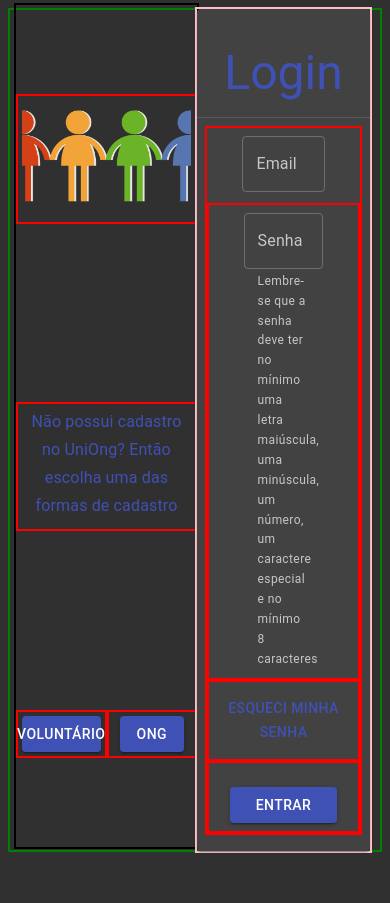
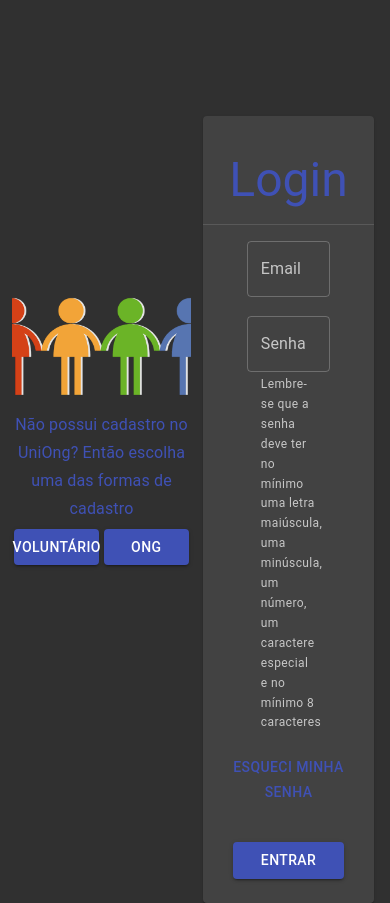
Before and after one commit to MichelFernandes1997/TCC, a React (Create React App) app: page / in a window 390 px wide. Before the commit the page ends 860 px from the top, so only its background shows below. Built offline with nearby package versions, Linux system fonts and the light colour scheme.

Commit message:
corrigido bug no layout mobile

```diff
--- a/src/pages/login/index.tsx
+++ b/src/pages/login/index.tsx
@@ -46,7 +46,6 @@ const useStyles = makeStyles((theme: Theme) =>
       height: "100vh",
       display: "flex",
       justifyContent: "center",
-      border: "2px solid green",
     },
     paper: {
       padding: theme.spacing(2),
@@ -55,7 +54,6 @@ const useStyles = makeStyles((theme: Theme) =>
     },
     align: {
       textAlign: "center",
-      border: "2px solid red",
     },
     logoOngs: {
       width: "100%",
@@ -115,7 +113,7 @@ const Login: React.FC = () => {
     if (email !== "") {
       handleValidityEmail();
     }
-  }, [email, handleValidityEmail]);
+  }, [email]);
 
   return (
     <Box
@@ -125,19 +123,19 @@ const Login: React.FC = () => {
       m={1}
       className={classes.formContainer}
     >
-      <Grid container>
+      <Grid container spacing={2} style={{ height: "100%" }}>
         <Grid item xs={6}>
           <Grid
             container
             spacing={1}
             style={{
-              border: "2px solid black",
               height: "100%",
               display: "flex",
               alignItems: "center",
               justifyContent: "center",
             }}
           >
+            <Grid container>
               <Grid item xs={12} className={classes.align}>
                 <img
                   src={Ong}
@@ -155,7 +153,7 @@ const Login: React.FC = () => {
                 <Button
                   variant="contained"
                   color="primary"
-                style={{ width: "100%" }}
+                  style={{ width: "95%", maxWidth: "450px" }}
                   data-uri="/register/voluntario"
                   onClick={handleSendTo}
                 >
@@ -166,7 +164,7 @@ const Login: React.FC = () => {
                 <Button
                   variant="contained"
                   color="primary"
-                style={{ width: "70%" }}
+                  style={{ width: "95%", maxWidth: "450px" }}
                   data-uri="/register/ong"
                   onClick={handleSendTo}
                 >
@@ -175,11 +173,17 @@ const Login: React.FC = () => {
               </Grid>
             </Grid>
           </Grid>
-        <Grid item xs={6} style={{ height: "100%", border: "2px solid pink" }}>
+        </Grid>
+        <Grid item xs={6} style={{ height: "100%" }}>
           <Grid
             container
             spacing={1}
-            style={{ height: "100%", border: "0px solid yellow" }}
+            style={{
+              height: "100%",
+              display: "flex",
+              alignItems: "center",
+              justifyContent: "center",
+            }}
           >
             <Grid item xs={12}>
               <form
@@ -188,6 +192,8 @@ const Login: React.FC = () => {
                 style={{
                   width: "100%",
                   height: "100%",
+                  minHeight: "420px",
+                  maxHeight: "620px",
                 }}
                 onSubmit={handleSubmit}
               >
--- a/src/pages/register/ong/index.tsx
+++ b/src/pages/register/ong/index.tsx
@@ -41,7 +41,7 @@ const useStyles = makeStyles((theme: Theme) =>
       border: "1px solid white",
     },
     fullWidth: {
-      width: "99%",
+      width: "100%",
     },
     fullSize: {
       width: "99%",
@@ -117,6 +117,8 @@ const Ong: React.FC = () => {
   const [infoEmail, setInfoEmail] = useState<string | null>(null);
 
   const [infoData, setInfoData] = useState<string | null>(null);
+
+  const [windowWidth, setWindowWidth] = useState<number | null>(null);
 
   const handleValidityNome = (): boolean => {
     if (nome === "") {
@@ -434,6 +436,20 @@ const Ong: React.FC = () => {
     }
   }, [senha]);
 
+  useEffect(() => {
+    function handleResize() {
+      setWindowWidth(window.innerWidth);
+    }
+
+    window.addEventListener("resize", handleResize);
+
+    return () => window.removeEventListener("resize", handleResize);
+  }, [window]);
+
+  useEffect(() => {
+    setWindowWidth(window.innerWidth);
+  }, []);
+
   return (
     <Box
       display="flex"
@@ -459,7 +475,10 @@ const Ong: React.FC = () => {
           >
             <Box display="flex" alignItems="center" style={{ height: "80%" }}>
               <Grid container spacing={3}>
-                <Grid item xs={4}>
+                <Grid
+                  item
+                  xs={windowWidth !== null ? (windowWidth < 720 ? 12 : 4) : 4}
+                >
                   <TextField
                     id="nome"
                     label="Nome"
@@ -472,7 +491,10 @@ const Ong: React.FC = () => {
                   />
                 </Grid>
 
-                <Grid item xs={4}>
+                <Grid
+                  item
+                  xs={windowWidth !== null ? (windowWidth < 720 ? 12 : 4) : 4}
+                >
                   <MuiPickersUtilsProvider utils={DateFnsUtils}>
                     <KeyboardDatePicker
                       id="date-picker-dialog"
@@ -503,7 +525,10 @@ const Ong: React.FC = () => {
                   </Typography>
                 </Grid>
 
-                <Grid item xs={4}>
+                <Grid
+                  item
+                  xs={windowWidth !== null ? (windowWidth < 720 ? 12 : 4) : 4}
+                >
                   <TextField
                     id="cnpj"
                     label="CNPJ"
@@ -519,7 +544,6 @@ const Ong: React.FC = () => {
                     onChange={(e) => handleChangeCnpj(e.target.value)}
                   />
                 </Grid>
-                <Grid item xs={12}></Grid>
                 <Grid item xs={12}>
                   <TextField
                     id="descricao"
@@ -532,8 +556,10 @@ const Ong: React.FC = () => {
                     onChange={(e) => handleChangeDescricao(e.target.value)}
                   />
                 </Grid>
-                <Grid item xs={12}></Grid>
-                <Grid item xs={4}>
+                <Grid
+                  item
+                  xs={windowWidth !== null ? (windowWidth < 720 ? 12 : 4) : 4}
+                >
                   <TextField
                     id="email"
                     label="E-mail"
@@ -549,7 +575,10 @@ const Ong: React.FC = () => {
                     onChange={(e) => handleChangeEmail(e.target.value)}
                   />
                 </Grid>
-                <Grid item xs={4}>
+                <Grid
+                  item
+                  xs={windowWidth !== null ? (windowWidth < 720 ? 12 : 4) : 4}
+                >
                   <TextField
                     id="senha"
                     label="Senha"
@@ -620,7 +649,10 @@ const Ong: React.FC = () => {
                     onChange={(e) => handleChangeSenha(e.target.value)}
                   />
                 </Grid>
-                <Grid item xs={4}>
+                <Grid
+                  item
+                  xs={windowWidth !== null ? (windowWidth < 720 ? 12 : 4) : 4}
+                >
                   <TextField
                     id="confirmaSenha"
                     label="Confirme a senha"
--- a/src/pages/register/voluntario/index.tsx
+++ b/src/pages/register/voluntario/index.tsx
@@ -37,7 +37,7 @@ const useStyles = makeStyles((theme: Theme) =>
       border: "1px solid white",
     },
     fullWidth: {
-      width: "99%",
+      width: "100%",
     },
     fullSize: {
       width: "99%",
@@ -106,6 +106,8 @@ const Voluntario: React.FC = () => {
   const [infoEmail, setInfoEmail] = useState<string | null>(null);
 
   const [errorData, setErrorData] = useState<boolean>(false);
+
+  const [windowWidth, setWindowWidth] = useState<number | null>(null);
 
   const handleValidityNomeCompleto = (): boolean => {
     if (nomeCompleto === "") {
@@ -332,6 +334,20 @@ const Voluntario: React.FC = () => {
     }
   }, [senha]);
 
+  useEffect(() => {
+    function handleResize() {
+      setWindowWidth(window.innerWidth);
+    }
+
+    window.addEventListener("resize", handleResize);
+
+    return () => window.removeEventListener("resize", handleResize);
+  }, [window]);
+
+  useEffect(() => {
+    setWindowWidth(window.innerWidth);
+  }, []);
+
   return (
     <Box
       display="flex"
@@ -340,12 +356,7 @@ const Voluntario: React.FC = () => {
       m={1}
       className={classes.formContainer}
     >
-      <form
-        noValidate
-        autoComplete="off"
-        style={{ height: "60%" }}
-        onSubmit={handleSubmit}
-      >
+      <form noValidate autoComplete="off" onSubmit={handleSubmit}>
         <Card style={{ height: "100%" }}>
           <CardHeader
             title={
@@ -362,7 +373,10 @@ const Voluntario: React.FC = () => {
           >
             <Box display="flex" alignItems="center" style={{ height: "80%" }}>
               <Grid container spacing={3}>
-                <Grid item xs={6}>
+                <Grid
+                  item
+                  xs={windowWidth !== null ? (windowWidth < 850 ? 12 : 5) : 5}
+                >
                   <TextField
                     id="nomeCompleto"
                     label="Nome Completo"
@@ -373,7 +387,10 @@ const Voluntario: React.FC = () => {
                     onChange={(e) => handleChangeNomeCompleto(e.target.value)}
                   />
                 </Grid>
-                <Grid item xs={3}>
+                <Grid
+                  item
+                  xs={windowWidth !== null ? (windowWidth < 850 ? 12 : 3) : 3}
+                >
                   <TextField
                     id="cpf"
                     label="CPF"
@@ -388,7 +405,10 @@ const Voluntario: React.FC = () => {
                     onChange={(e) => handleChangeCpf(e.target.value)}
                   />
                 </Grid>
-                <Grid item xs={3}>
+                <Grid
+                  item
+                  xs={windowWidth !== null ? (windowWidth < 850 ? 12 : 4) : 4}
+                >
                   <MuiPickersUtilsProvider utils={DateFnsUtils}>
                     <KeyboardDatePicker
                       id="date-picker-dialog"
@@ -412,8 +432,10 @@ const Voluntario: React.FC = () => {
                     />
                   </MuiPickersUtilsProvider>
                 </Grid>
-                <Grid item xs={12}></Grid>
-                <Grid item xs={4}>
+                <Grid
+                  item
+                  xs={windowWidth !== null ? (windowWidth < 850 ? 12 : 4) : 4}
+                >
                   <TextField
                     id="email"
                     label="E-mail"
@@ -428,7 +450,10 @@ const Voluntario: React.FC = () => {
                     onChange={(e) => handleChangeEmail(e.target.value)}
                   />
                 </Grid>
-                <Grid item xs={4}>
+                <Grid
+                  item
+                  xs={windowWidth !== null ? (windowWidth < 850 ? 12 : 4) : 4}
+                >
                   <TextField
                     id="senha"
                     label="senha"
@@ -496,7 +521,10 @@ const Voluntario: React.FC = () => {
                     onChange={(e) => handleChangeSenha(e.target.value)}
                   />
                 </Grid>
-                <Grid item xs={4}>
+                <Grid
+                  item
+                  xs={windowWidth !== null ? (windowWidth < 850 ? 12 : 4) : 4}
+                >
                   <TextField
                     id="confirmaSenha"
                     label="Confirme a senha"
```
Lines whose indentation alone changed are shown as unchanged.
